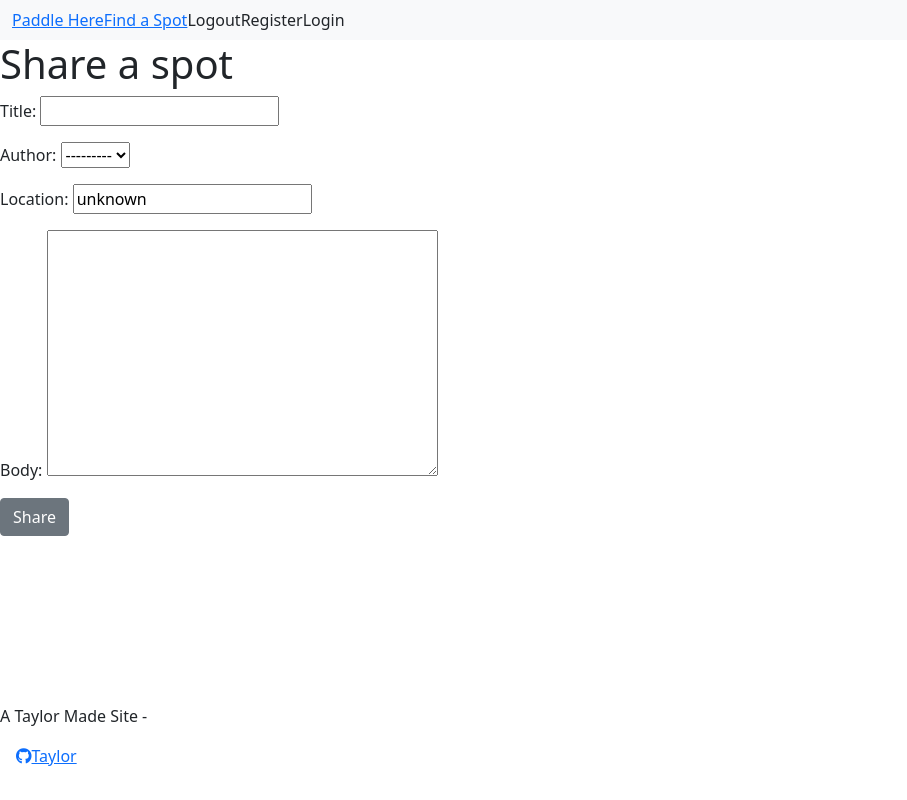
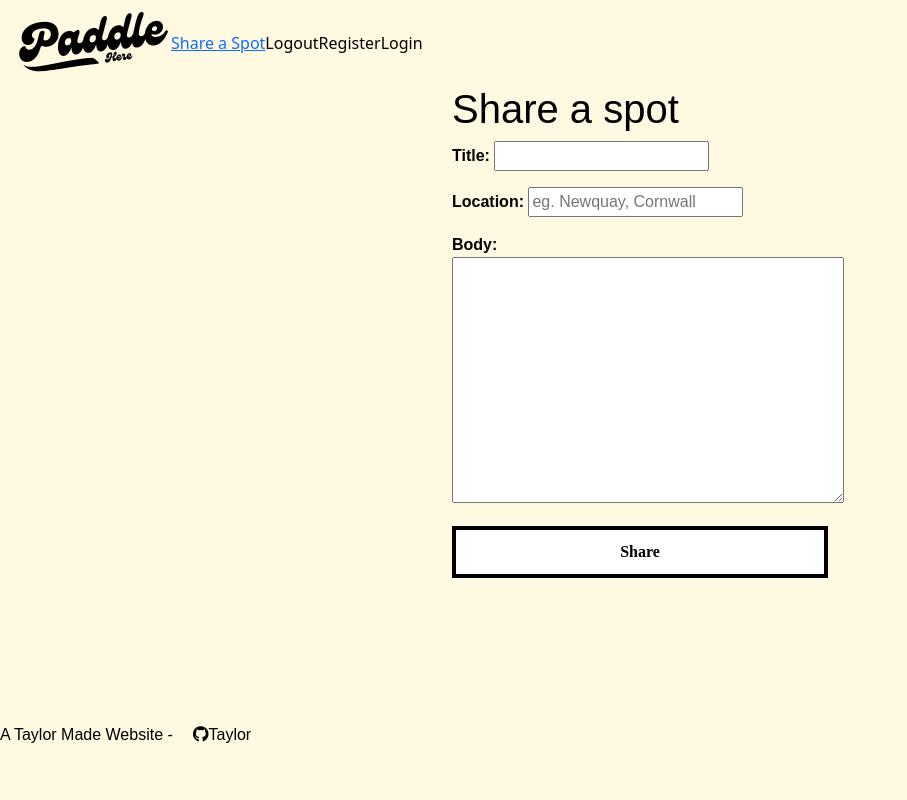
Before and after one commit to Taylor-Carr/Paddle-HERE, a Django app: page /blog/add_post/ in a window 1280 px wide. Shown: the whole page, without its empty margins (0-907 px from the left). Run offline with Django 4.2, Linux system fonts and the light colour scheme.

Commit message:
added brand logo, forms.py file for placeholder text, initial styling for add blog form

```diff
--- /dev/null
+++ b/blog/forms.py
@@ -0,0 +1,13 @@
+from django import forms
+from .models import Post
+
+class PostForm(forms.ModelForm):
+    class Meta:
+        model = Post
+        fields = ('title', 'location', 'body')
+
+        widgets = {
+           'title': forms.TextInput(attrs={'class': 'add-post' }),
+           'location': forms.TextInput(attrs={'class': 'add-post', 'placeholder': 'eg. Newquay, Cornwall'}),
+           'body': forms.Textarea(attrs={'class': 'add-post' }),
+        }
--- a/blog/models.py
+++ b/blog/models.py
@@ -5,7 +5,7 @@ from django.urls import reverse
 class Post(models.Model):
     title = models.CharField(max_length=255)
     author = models.ForeignKey(User, on_delete=models.CASCADE)
-    location = models.CharField(max_length=100, default="unknown")
+    location = models.CharField(max_length=100)
     body = models.TextField()
 
     def __str__(self):
@@ -13,4 +13,4 @@ class Post(models.Model):
 
 
     def get_absolute_url(self):
-        return reverse('blog-details', args=(str(self.id)) )
+        return reverse('blog-detail', args=(str(self.id)) )
--- a/blog/templates/add_post.html
+++ b/blog/templates/add_post.html
@@ -2,12 +2,12 @@
 
 {% block content %}
 
-<div>
+<div class="container add-post-form">
 <h1>Share a spot</h1>
-<form method="POST">
+<form method="POST" class="add-post" id="addpost_form">
     {% csrf_token %}
     {{ form.as_p }}
-    <button class="btn btn-secondary">Share</button>
+    <button type="submit">Share</button>
 </form>
 </div>
 
--- a/blog/templates/base.html
+++ b/blog/templates/base.html
@@ -8,26 +8,28 @@
     <!--Bootstrap--->
     <link href="https://cdn.jsdelivr.net/npm/bootstrap@5.0.1/dist/css/bootstrap.min.css" rel="stylesheet"
     integrity="sha384-+0n0xVW2eSR5OomGNYDnhzAbDsOXxcvSN1TPprVMTNDbiYZCxYbOOl7+AMvyTG2x" crossorigin="anonymous" />
+
     <title>Paddle here</title>
+    <link href="/static/css/style.css" rel="stylesheet"/>
+
 </head>
 <body>
 
   <!-- Navigation -->
-  <nav class="navbar navbar-expand-lg navbar-light bg-light">
+  <nav class="navbar navbar-expand-lg navbar-light">
+
     <div class="container-fluid">
-
-      <a class="active  brand" href="{% url 'home' %}">Paddle Here</a>
+      <a class="active brand" href="{% url 'home' %}"><img src="/static/images/Paddle here 1.png"></a>
       <button class="navbar-toggler" type="button" data-bs-toggle="collapse" data-bs-target="#navbarText"
         aria-controls="navbarText" aria-expanded="false" aria-label="Toggle navigation">
         <span class="navbar-toggler-icon"></span>
       </button>
-      <div class="collapse navbar-collapse justify-content-around">
 
-
+      <div class="collapse navbar-collapse">
         <ul class="navbar-nav me-auto mb-2 mb-lg-0">
         </li>
           <li class="nav-item">
-            <a href="{% url 'add_post' %}">Find a Spot</a>
+            <a href="{% url 'add_post' %}">Share a Spot</a>
           <li class="nav-item">
             <a>Logout</a>
           </li>
@@ -44,24 +46,20 @@
   </nav>
 
 <!--- Main --->
+<main>
 <div >
     {% block content %}
     <!--- Content Goes here -->
     {% endblock content %}
   </div>
+</main>
 
 <!--- Footer -->
 <footer class="footer mt-auto py-3 light-bg fixed-bottom">
-    <div class="footer-box">
-      <div class="footer-inner-box">
-       <div class="footer-content">
         <p class="m-0">
-          <p class="github-link-text">A Taylor Made Site -</p>
+          <p class="github-link-text">A Taylor Made Website -</p>
           <a href="https://github.com/Taylor-Carr" target="_blank" class="github-link-text"><i class="fab fa-github ms-3 github-link"></i><span class="small-spacer"></span>Taylor</a>
         </p>
-       </div>
-    </div>
-  </div>
   </footer>
   <script src="https://cdn.jsdelivr.net/npm/bootstrap@5.0.1/dist/js/bootstrap.bundle.min.js"
     integrity="sha384-gtEjrD/SeCtmISkJkNUaaKMoLD0//ElJ19smozuHV6z3Iehds+3Ulb9Bn9Plx0x4" crossorigin="anonymous">
--- a/blog/views.py
+++ b/blog/views.py
@@ -1,6 +1,7 @@
 from django.shortcuts import render
 from django.views.generic import ListView, DetailView, CreateView
 from .models import Post
+from .forms import PostForm
 
 
 class HomeView(ListView):
@@ -15,5 +16,5 @@ class BlogDetailView(DetailView):
 
 class AddPostView(CreateView):
     model = Post
+    form_class = PostForm
     template_name = 'add_post.html'
-    fields = '__all__'
--- /dev/null
+++ b/static/css/style.css
@@ -0,0 +1,45 @@
+body {
+    color: black;
+    background-color: #FFF9E2;
+}
+
+/*     Nav Bar  */
+.navbar {
+    color: black;
+    background-color: #FFF9E2;
+}
+
+/* Add blog post styling */
+
+.add-post-form {
+    max-width: 400px;
+    margin: 0 auto;
+    font-family: 'Merriweather', sans-serif;
+    font-weight: bold;
+  }
+
+  .add-post-form button[type="submit"] {
+    font-family:'Merriweather', sans serif;
+    width: 100%;
+    font-weight: bold;
+    background-color: white;
+    color: black;
+    padding: 10px 20px;
+    border: solid 4px black;
+    cursor: pointer;
+    font-size: 16px;
+    animation: bounce 0.5s infinite alternate;
+  }
+
+  /* Footer */
+
+  .github-link-text {
+    color: black;
+    text-decoration: none;
+    font-family: 'Raleway', sans-serif;
+    font-weight: 400;
+    display: inline-block;
+    justify-content: center;
+    padding-top: 5px;
+    padding-bottom: 5px;
+}
```
Also changed, not shown: paddlehere/settings.py (+6 -2 lines), static/images/Paddle here 1.png (added).
